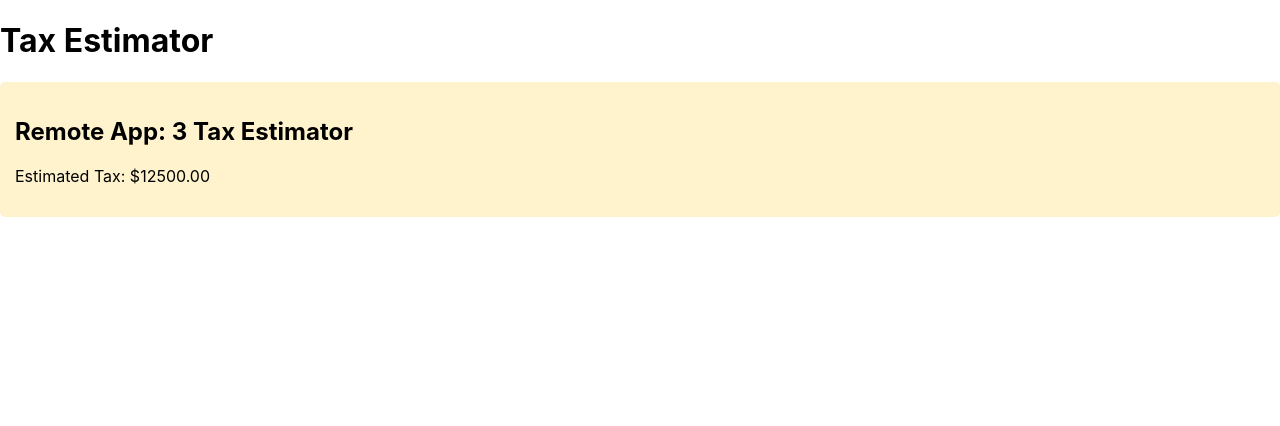
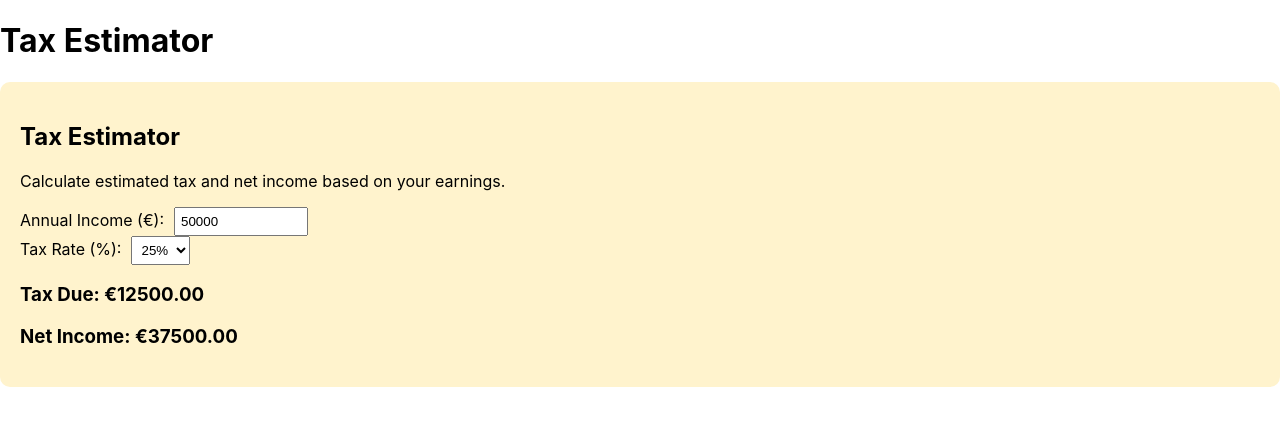
Before and after one commit to cariocaphil/remote-app-3, a React (Create React App) app: page / in a window 1280 px wide. Shown: the top 426 px of the page. Built offline with nearby package versions, Linux system fonts and the light colour scheme.

Commit message:
adjust TaxEstimator

```diff
--- a/src/components/TaxEstimator.js
+++ b/src/components/TaxEstimator.js
@@ -2,20 +2,69 @@ import React, { useState, useEffect } from "react";
 
 const TaxEstimator = () => {
   const [income, setIncome] = useState(50000);
-  const [tax, setTax] = useState(null);
+  const [taxRate, setTaxRate] = useState(25);
+  const [taxAmount, setTaxAmount] = useState(null);
+  const [netIncome, setNetIncome] = useState(null);
   const [loading, setLoading] = useState(true);
 
   useEffect(() => {
+    setLoading(true);
+
+    // Simulating an API call with a delay
     setTimeout(() => {
-      setTax((income * 0.25).toFixed(2)); // Assume flat 25% tax
+      const calculatedTax = (income * taxRate) / 100;
+      const calculatedNetIncome = income - calculatedTax;
+
+      setTaxAmount(calculatedTax.toFixed(2));
+      setNetIncome(calculatedNetIncome.toFixed(2));
       setLoading(false);
-    }, 3000);
-  }, [income]);
+    }, 1000);
+  }, [income, taxRate]);
 
   return (
-    <div style={{ backgroundColor: "#fff3cd", padding: "15px", margin: "10px 0", borderRadius: "5px" }}>
-      <h2>Remote App: 3 Tax Estimator</h2>
-      {loading ? <p>Calculating...</p> : <p>Estimated Tax: ${tax}</p>}
+    <div style={{ backgroundColor: "#fff3cd", padding: "20px", margin: "20px 0", borderRadius: "10px" }}>
+      <h2>Tax Estimator</h2>
+      <p>Calculate estimated tax and net income based on your earnings.</p>
+
+      <label>
+        Annual Income (€):
+        <input
+          type="number"
+          value={income}
+          onChange={(e) => setIncome(Number(e.target.value))}
+          style={{ marginLeft: "10px", padding: "5px", width: "120px" }}
+        />
+      </label>
+
+      <br />
+
+      <label>
+        Tax Rate (%):
+        <select
+          value={taxRate}
+          onChange={(e) => setTaxRate(Number(e.target.value))}
+          style={{ marginLeft: "10px", padding: "5px" }}
+        >
+          <option value="10">10%</option>
+          <option value="15">15%</option>
+          <option value="20">20%</option>
+          <option value="25">25%</option>
+          <option value="30">30%</option>
+          <option value="35">35%</option>
+          <option value="40">40%</option>
+        </select>
+      </label>
+
+      <br />
+
+      {loading ? (
+        <p>Calculating tax...</p>
+      ) : (
+        <>
+          <h3>Tax Due: <span style={{ fontWeight: "bold" }}>€{taxAmount}</span></h3>
+          <h3>Net Income: <span style={{ fontWeight: "bold" }}>€{netIncome}</span></h3>
+        </>
+      )}
     </div>
   );
 };
```
